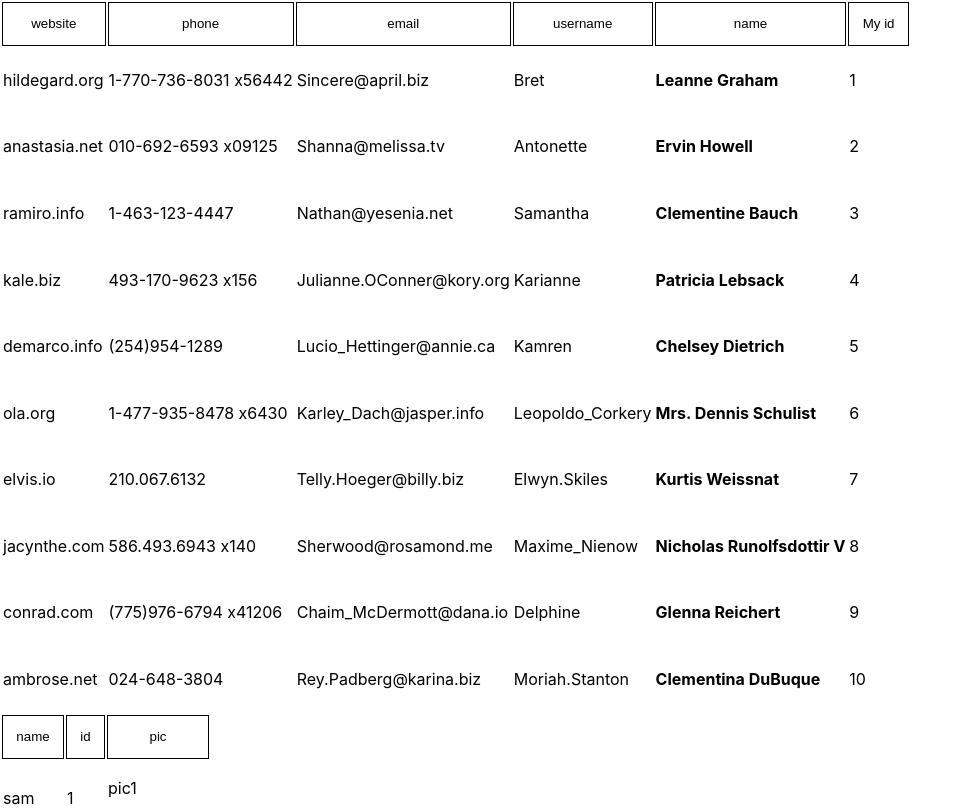
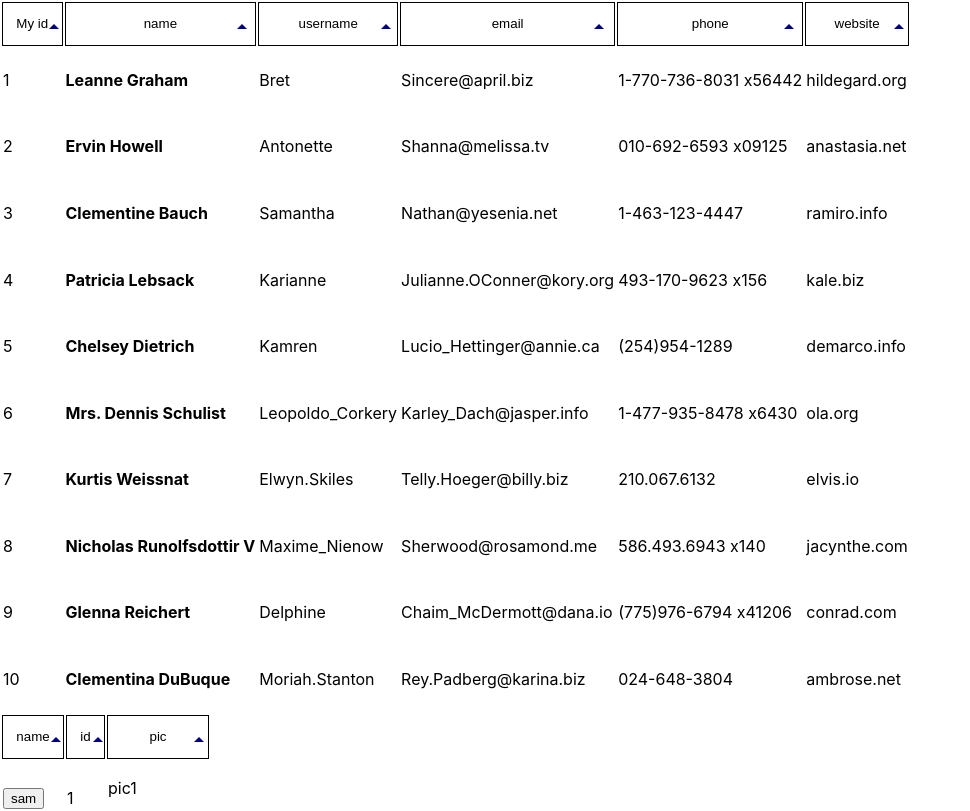
Before and after one commit to InaccessibleCardinal/t1, a React (Create React App) app: page / in a window 1280 px wide. Shown: the top 811 px of the page, without its empty margins (0-970 px from the left). Built offline with nearby package versions, Linux system fonts and the light colour scheme.

Commit message:
chore: readme

```diff
--- a/src/App.js
+++ b/src/App.js
@@ -8,7 +8,7 @@ const config = {
             value,
             displayValue: i === 0 ? `My ${value}` : value
         }
-    }).reverse(),
+    }),
     rows: users,
     isSortable: true,
     className: 'my-table',
@@ -52,6 +52,7 @@ const config2 = {
     isSortable: true,
     className: 'my-table',
     formatters: {
+        name: (cellValue) => <button onClick={() => alert('LOL')}>{cellValue}</button>,
         pic: (v) => <ImageComp {...v} />
     }
 }
@@ -61,7 +62,7 @@ function App() {
     return (
         <div className="App">
             <SortableTable {...config} />
-            <SortableTable {...config2} />
+    <SortableTable {...config2} />
         </div>
     );
 }
--- a/src/Table/TableBody.js
+++ b/src/Table/TableBody.js
@@ -13,7 +13,7 @@ export default function TableBody({tableRowData, className, formatters}) {
         );
     }
     return (
-        <tbody className={`${className}-table-body`}>
+        <tbody className={`${className}-body`}>
             {tableRowMarkup}
         </tbody>
     );
--- a/src/Table/TableHeader.js
+++ b/src/Table/TableHeader.js
@@ -1,19 +1,16 @@
 import React from 'react';
-import {BTN_PART} from './constants';
+import TableHeaderCell from './TableHeaderCell';
 
 export default function TableHeader({className, headers, handleClick}) {
+
     const tableHeaderMarkup = headers.map((h, i) => {
-        let {value, displayValue} = h;
         return (
-            <th className={`${className}-header-th`} key={i}>
-                <button
-                    className={`${className}-header-button`}
-                    id={`${BTN_PART}${value}`}
-                    onClick={handleClick}
-                >
-                    {displayValue ? displayValue : value}
-                </button>
-            </th>
+            <TableHeaderCell
+                key={i}
+                header={h}
+                className={className}
+                handleClick={handleClick}
+            />
         );
     });
     return (
--- /dev/null
+++ b/src/Table/TableHeaderCell.js
@@ -0,0 +1,33 @@
+import React, {useContext} from 'react';
+import {SortingContext} from './index';
+import {BTN_PART} from './constants';
+
+export default function TableHeaderCell({header, className, handleClick}) {
+    const {asc, sortedBy} = useContext(SortingContext);
+    const {value, displayValue} = header;
+    const isActiveHeader = sortedBy === value;
+    return (
+        <th className={`${className}-header-th`}>
+            <div className={ makeSortIndicatorClassName(asc, isActiveHeader, className)} />
+            <button
+                className={`${className}-header-button`}
+                id={`${BTN_PART}${value}`}
+                onClick={handleClick}
+            >
+                {displayValue ? displayValue : value}
+            </button>
+        </th>
+    );
+}
+
+export function makeSortIndicatorClassName(asc, isActiveHeader, className) {
+    if (!isActiveHeader) {
+        return `${className}-header-sort-indicator`;
+    } else {
+        if (asc === 1) {
+            return `${className}-header-sort-indicator asc`;
+        } else {
+            return `${className}-header-sort-indicator dsc`;
+        }
+    }
+}
--- a/src/Table/constants.js
+++ b/src/Table/constants.js
@@ -1,3 +1,5 @@
 export const BTN_PART = 'headerButton_';
 export const HDR_ROW_KEY_LENGTH_ERROR = 'headerRowKeysLengthError';
 export const HDR_ROW_KEY_MATCH_ERROR = 'headersRowKeysMatchingError';
+//actions
+export const UPDATE_SORT = 'UPDATE_SORT';
--- a/src/Table/index.js
+++ b/src/Table/index.js
@@ -1,9 +1,19 @@
-import React, {useState, useCallback, useEffect} from 'react';
+import React, {useState, useCallback, useEffect, createContext, useReducer} from 'react';
 import TableHeader from './TableHeader';
 import TableBody from './TableBody';
 import utils from './utils/';
+import {UPDATE_SORT} from './constants';
 
 const {getColumnByButtonId, sortByColumn, initializeTable, validateHeadersAndRows} = utils;
+
+export const SortingContext = createContext();
+
+export function sortingReducer(state, action) {
+    if (action.type === UPDATE_SORT) {
+        return action.payload;
+    }
+    return state;
+}
 
 export default function SortableTable({
     headers,
@@ -17,6 +27,7 @@ export default function SortableTable({
     const [tableRowData, setTableRowData] = useState([]);
     const [tableHeaderData, setTableHeaderData] = useState([]);
     const [isAsc, setIsAsc] = useState(1);
+    const [sortState, dispatch] = useReducer(sortingReducer, {asc: 1, sortedBy: ''})
 
     useEffect(() => {
 
@@ -36,6 +47,7 @@ export default function SortableTable({
             let column = getColumnByButtonId(e.target.id);
             setTableRowData(sortByColumn(column, tableRowData, isAsc));
             setIsAsc(-1 * isAsc);
+            dispatch({type: UPDATE_SORT, payload: {asc: isAsc, sortedBy: column}});
         } else {
             return false;
         }
@@ -43,9 +55,21 @@ export default function SortableTable({
 
 
     return (
+
         <table className={className}>
-            <TableHeader className={className} headers={tableHeaderData} handleClick={handleClick} />
-            <TableBody tableRowData={tableRowData} className={className} formatters={formatters} />
+            <SortingContext.Provider value={sortState}>
+                <TableHeader
+                    className={className}
+                    headers={tableHeaderData}
+
+                    handleClick={handleClick}
+                />
+            </SortingContext.Provider>
+            <TableBody
+                tableRowData={tableRowData}
+                className={className}
+                formatters={formatters}
+            />
         </table>
     );
 }
--- a/src/index.css
+++ b/src/index.css
@@ -15,3 +15,21 @@ body {
   padding: 1em;
   cursor: pointer;
 }
+.my-table-header-th {
+  position: relative;
+}
+
+.my-table-header-sort-indicator {
+  position: absolute;
+  top: 50%;
+  right: 5%;
+  width: 0;
+  height: 0;
+  border-left: 5px solid transparent;
+  border-right: 5px solid transparent;
+  border-bottom: 5px solid navy;
+}
+
+.my-table-header-sort-indicator.dsc {
+  transform: rotate(180deg);
+}
```
Also changed, not shown: 2 other files (tests, documents, lock files or other folders).
